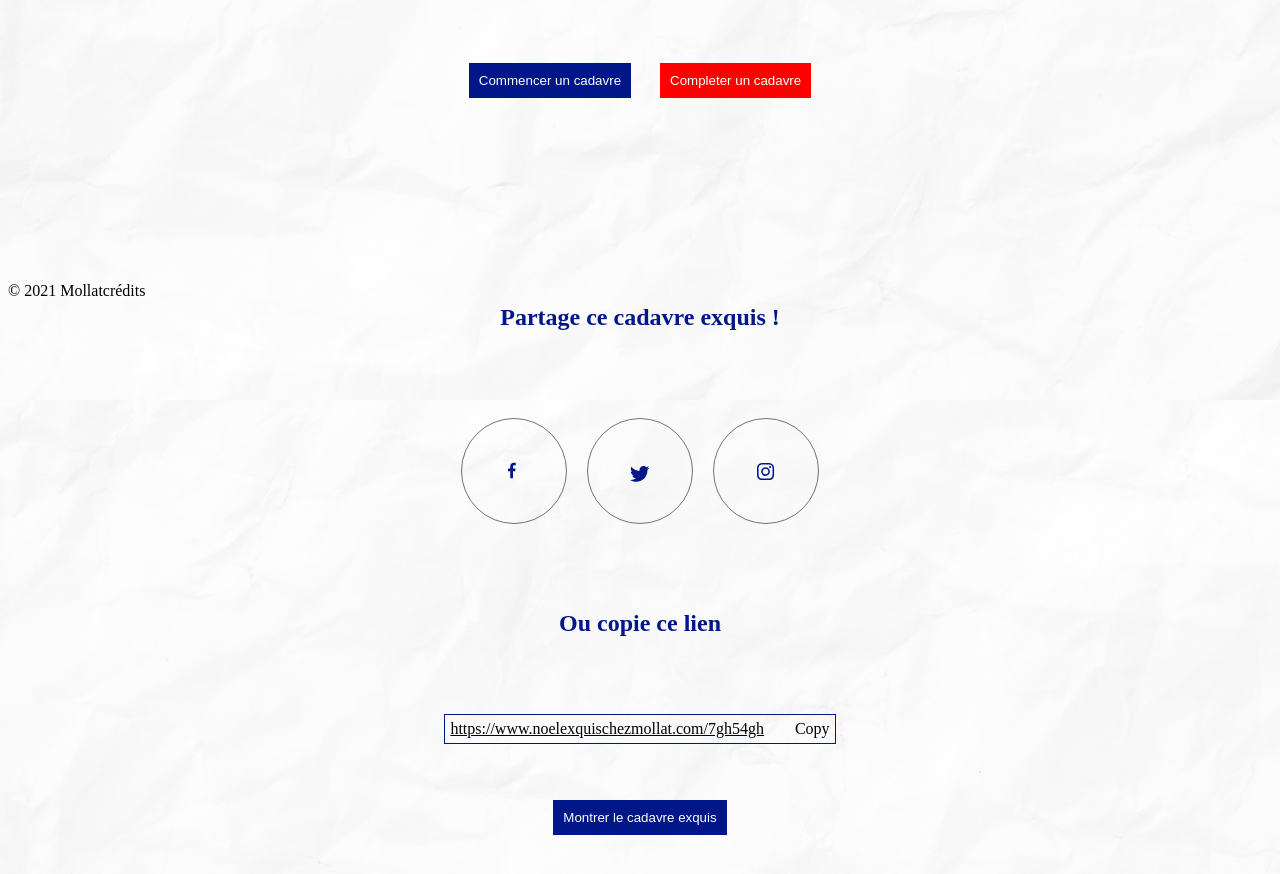
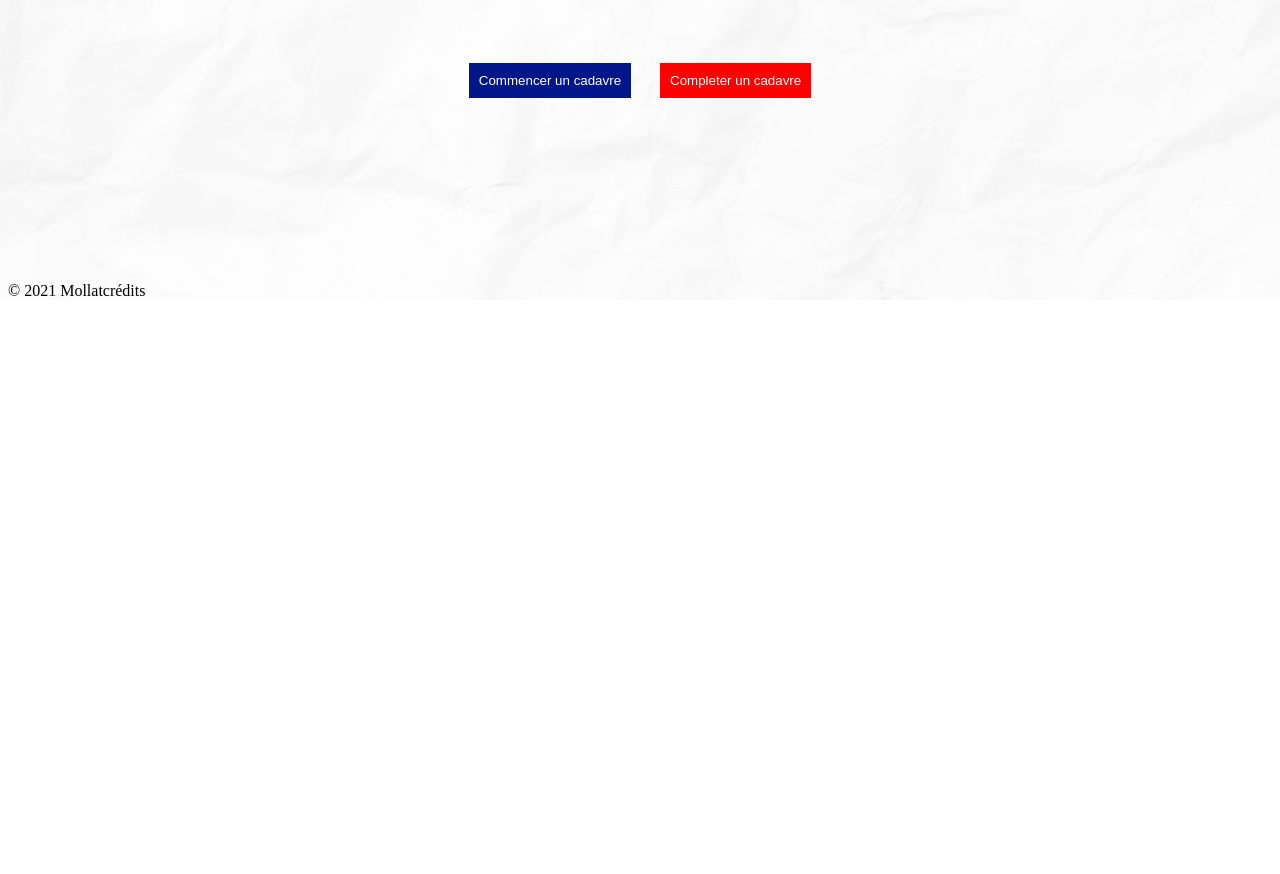
Before and after one commit to PaulRiffard/mollat_cadavre_exquis, a plain HTML site: page index.html in a window 1280 px wide. Shown: the part 500-1374 px from the top of the page. After the commit the page ends 800 px from the top, so only its background shows below. Drawn offline with Linux system fonts and the light colour scheme.

Commit message:
rectification

```diff
--- a/index.html
+++ b/index.html
@@ -153,7 +153,7 @@
 
     </div>
 
-    <div class="share container_step " id="share" >
+    <div class="disabled share container_step " id="share" >
 
 
             <h2> Partage ce cadavre exquis !</h2>
```
